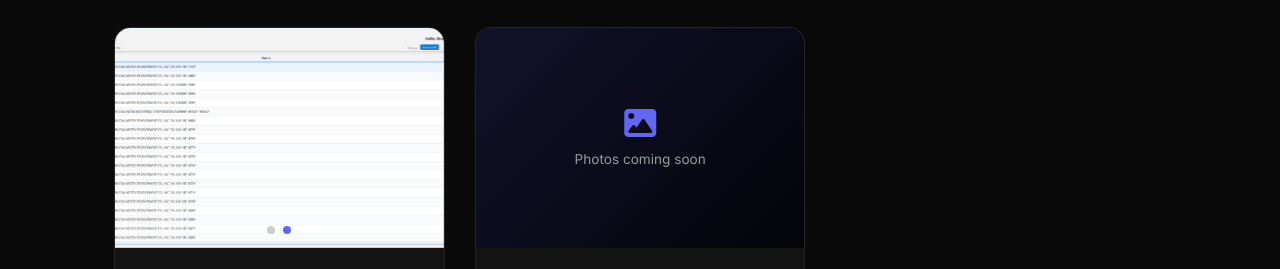
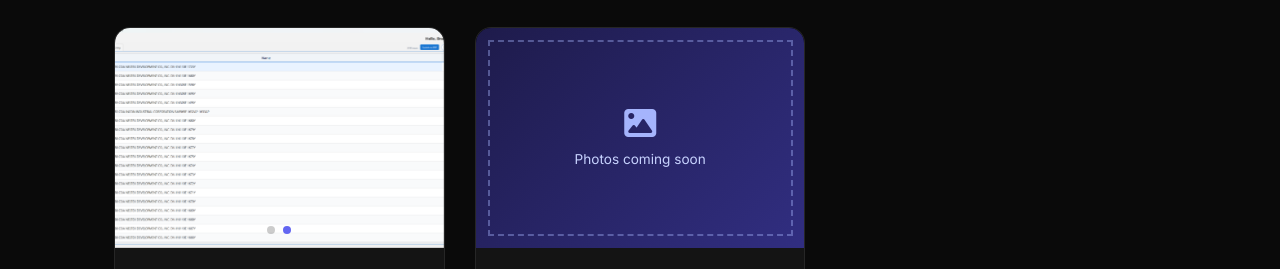
Before and after one commit to Freyze10/brant_portfolio, a plain HTML site: page index.html in a window 1280 px wide. Shown: the part 1670-1939 px from the top of the page. Drawn offline with nearby package versions, Linux system fonts and the light colour scheme.

Commit message:
added a style in the card without photos, to make it visible for light and dark mode

```diff
--- a/css/style.css
+++ b/css/style.css
@@ -102,8 +102,8 @@ section[id] { scroll-margin-top: 70px; }
 .pc-image { height: 220px; overflow: hidden; background: #000; position: relative; }
 .pc-swiper { width: 100%; height: 100%; }
 .pc-swiper .swiper-slide { background-size: cover; background-position: center; opacity: 0.85; }
-.pc-swiper .swiper-slide.placeholder { display: flex; flex-direction: column; align-items: center; justify-content: center; gap: 10px; background: linear-gradient(135deg, rgba(99,102,241,0.18), rgba(99,102,241,0.04)); color: var(--text-dim); font-size: 0.85rem; opacity: 1; }
-.placeholder i { font-size: 2rem; color: var(--primary); }
+.pc-swiper .swiper-slide.placeholder { display: flex; flex-direction: column; align-items: center; justify-content: center; gap: 10px; background: linear-gradient(135deg, #1e1b4b, #312e81); color: #c7d2fe; font-size: 0.85rem; opacity: 1; outline: 2px dashed rgba(165, 180, 252, 0.4); outline-offset: -14px; }
+.placeholder i { font-size: 2rem; color: #a5b4fc; }
 .pc-badge { position: absolute; top: 12px; left: 12px; z-index: 5; background: var(--primary); color: #fff; font-size: 0.7rem; font-weight: 800; padding: 4px 10px; border-radius: 50px; text-transform: uppercase; }
 
 .pc-body { padding: 24px; }
```
